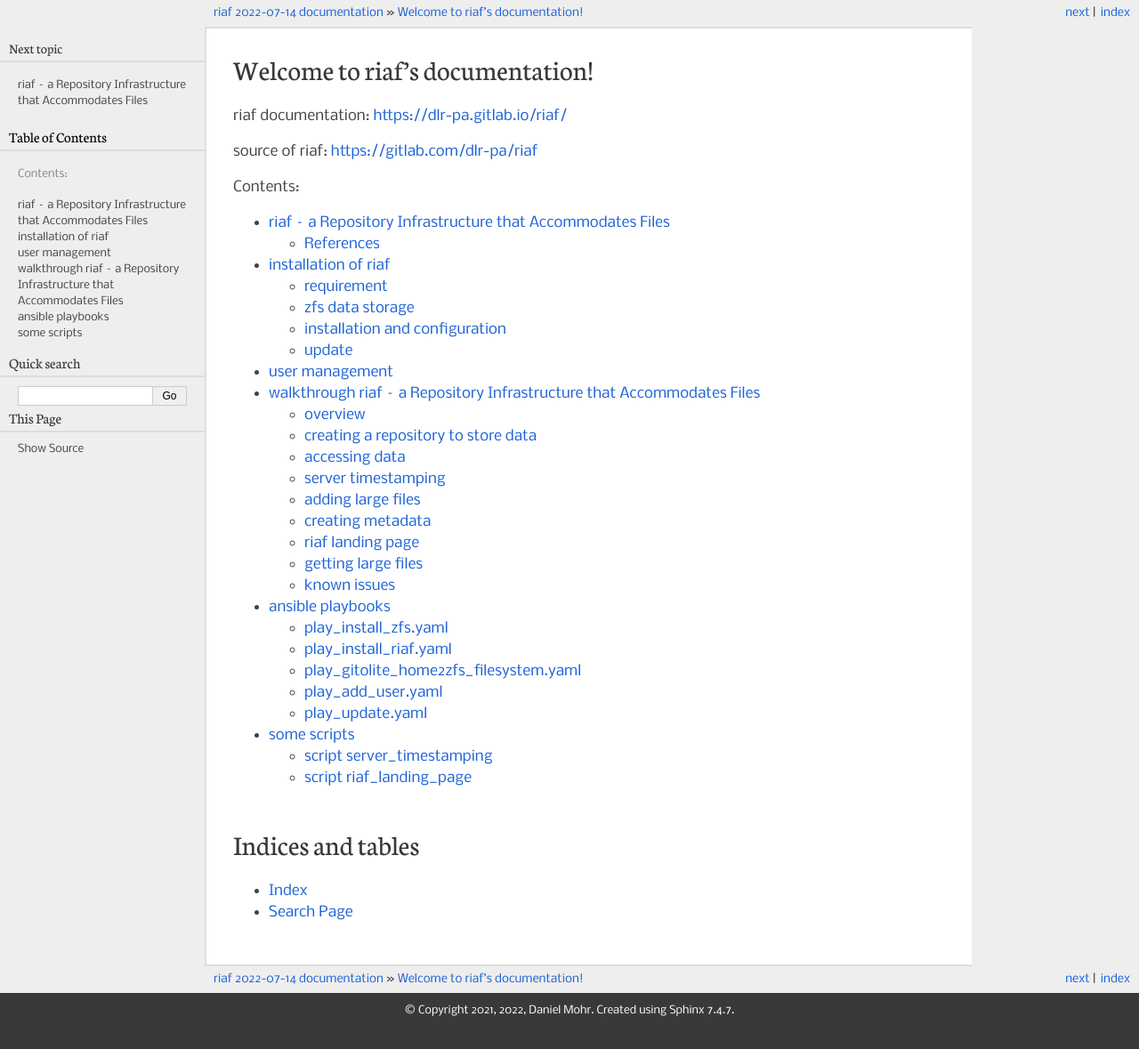
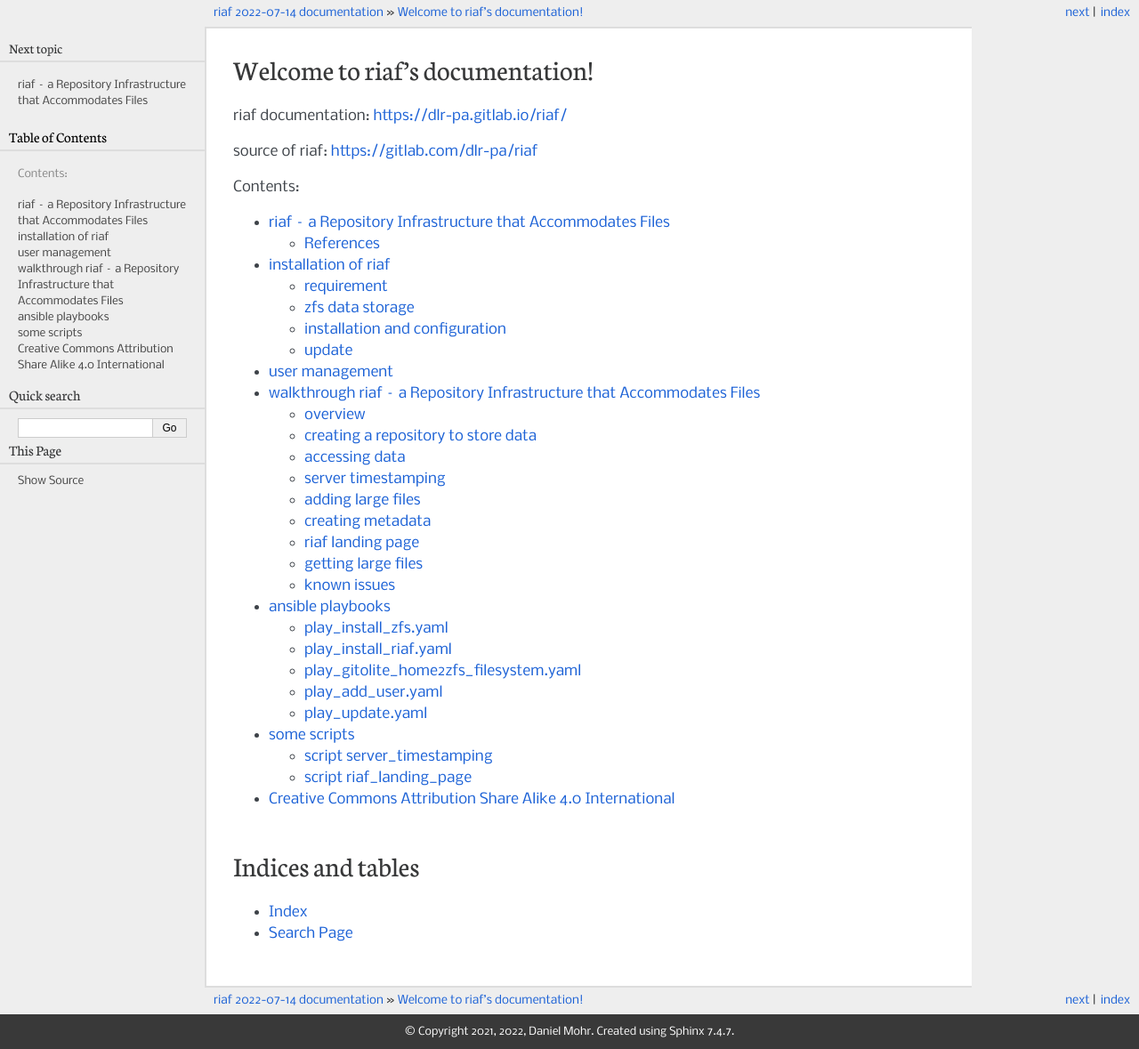
Before and after one commit to dlr-pa/riaf, a Sphinx documentation site: the page built from source/index.rst, in a window 1280 px wide. Shown: the whole page at 89% size. Built offline with Sphinx 7.4.7, drawn with Linux system fonts in a browser that asks for light colours; before the commit the page ends 1155 px from its top, so only the background shows below that.

```diff
--- /dev/null
+++ b/source/creative_commons_attribution_share_alike_international.rst
@@ -0,0 +1,4 @@
+Creative Commons Attribution Share Alike 4.0 International
+==========================================================
+
+.. literalinclude:: ../LICENSE.txt
--- a/source/index.rst
+++ b/source/index.rst
@@ -20,6 +20,7 @@ source of riaf: https://gitlab.com/dlr-pa/riaf
    walkthrough
    ansible_playbooks
    some_scripts
+   creative_commons_attribution_share_alike_international
 
 
 Indices and tables
```
